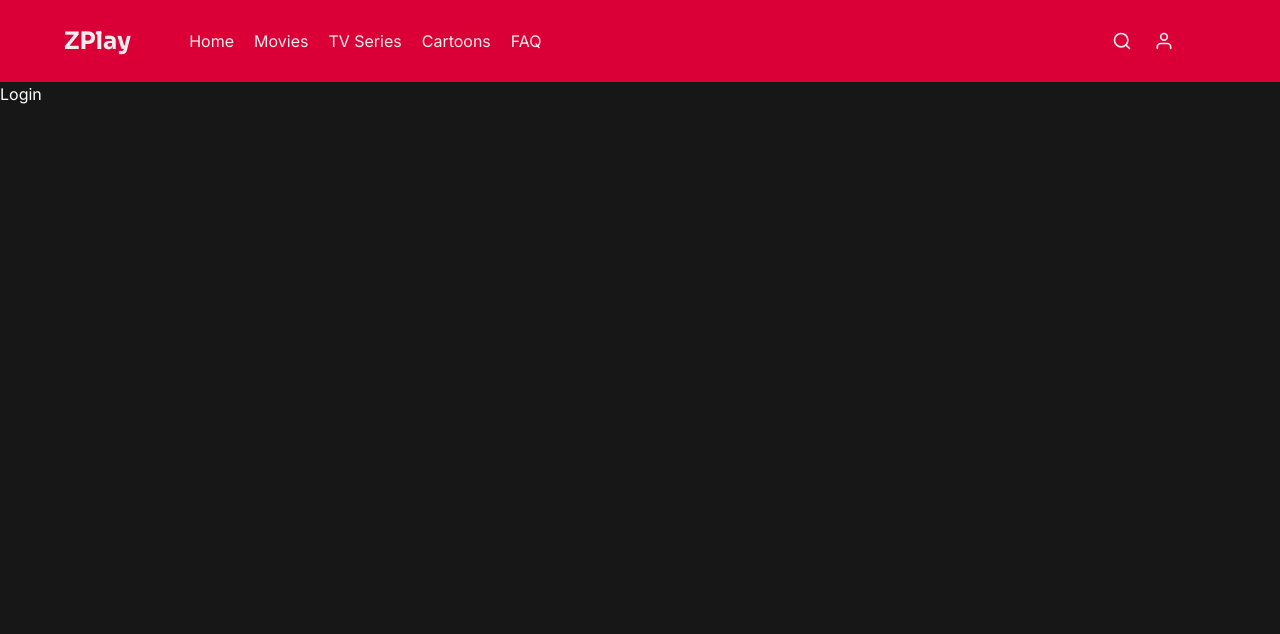
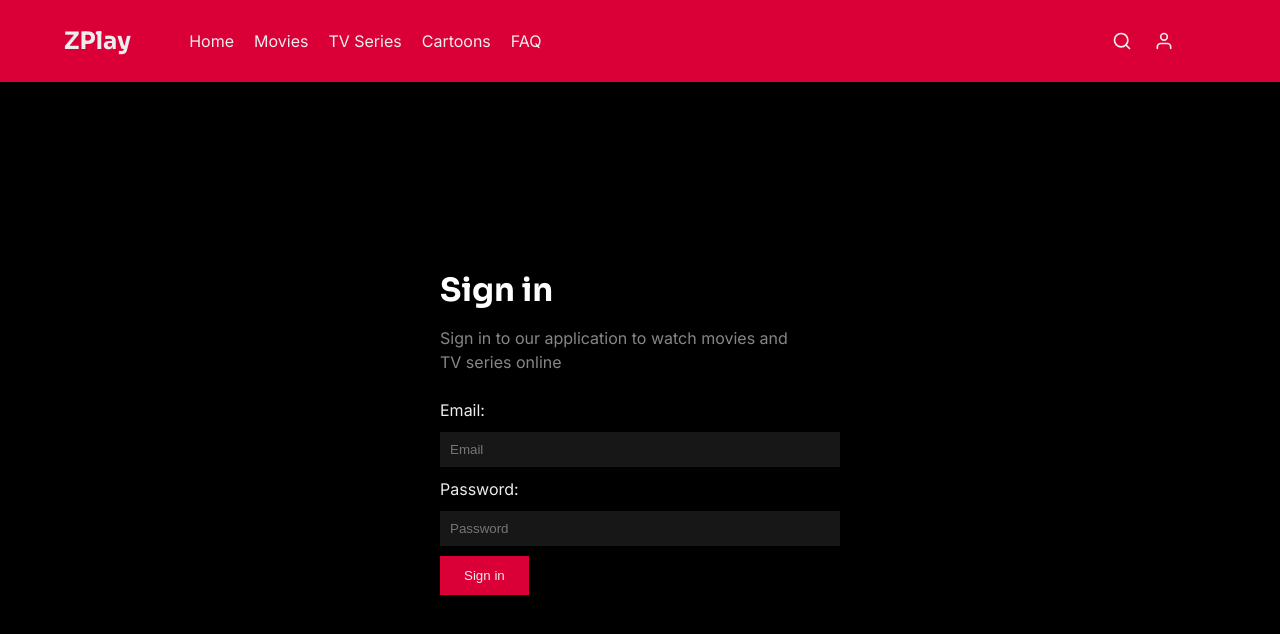
Before and after one commit to ainsoft-org/zplay.web, a Next.js app: page / in a window 1280 px wide. Shown: the top 634 px of the page. Built offline with nearby package versions, Linux system fonts and the light colour scheme.

Commit message:
Login page

```diff
--- a/components/auth/Login.jsx
+++ b/components/auth/Login.jsx
@@ -1,7 +1,126 @@
 import React from 'react';
+import styled from 'styled-components';
+import { Formik } from 'formik';
+import { theme } from '../../config/style.config';
+import { Button } from '../elements';
+
+const Container = styled.div`
+  padding: 10vh 64px;
+  display: flex;
+  align-items: center;
+  justify-content: center;
+  background-color: #000;
+  height: 90vh;
+`;
+
+const Form = styled.form`
+  min-width: 400px;
+  padding: 24px 0;
+  color: ${theme.colors.white};
+`;
+
+const Description = styled.p`
+  color: ${theme.colors.white + '90'};
+  padding-top: 12px;
+`;
+
+const Input = styled.input`
+  padding: 10px;
+  display: block;
+  width: 100%;
+  outline: none;
+  margin: 10px 0;
+  border: none;
+  background: ${theme.colors.black};
+  color: ${theme.colors.white};
+`;
+const Label = styled.label``;
+const Error = styled.div`
+  padding: 12px;
+  font-size: 12px;
+  background: ${theme.colors.primary + '20'};
+  color: ${theme.colors.primary};
+  margin-bottom: 10px;
+`;
 
 const Login = () => {
-  return <div>Login</div>;
+  return (
+    <Container>
+      <div>
+        <h1>Sign in</h1>
+        <Description>
+          Sign in to our application to watch movies and
+          <br /> TV series online
+        </Description>
+        <Formik
+          initialValues={{ email: '', password: '' }}
+          validate={(values) => {
+            const errors = {};
+            if (!values.email) {
+              errors.email = 'Email is Required';
+            } else if (
+              !/^[A-Z0-9._%+-]+@[A-Z0-9.-]+\.[A-Z]{2,}$/i.test(values.email)
+            ) {
+              errors.email = 'Invalid email address';
+            }
+            return errors;
+          }}
+          onSubmit={(values, { setSubmitting }) => {
+            setTimeout(() => {
+              alert(JSON.stringify(values, null, 2));
+              setSubmitting(false);
+            }, 400);
+          }}
+        >
+          {({
+            values,
+            errors,
+            touched,
+            handleChange,
+            handleBlur,
+            handleSubmit,
+            isSubmitting,
+            /* and other goodies */
+          }) => (
+            <Form onSubmit={handleSubmit}>
+              <div>
+                <Label>Email:</Label>
+                <Input
+                  type="email"
+                  name="email"
+                  onChange={handleChange}
+                  onBlur={handleBlur}
+                  value={values.email}
+                  placeholder="Email"
+                />
+                {errors.email && touched.email && (
+                  <Error> {errors.email} </Error>
+                )}
+              </div>
+              <div>
+                <Label>Password:</Label>
+                <Input
+                  type="password"
+                  name="password"
+                  onChange={handleChange}
+                  onBlur={handleBlur}
+                  value={values.password}
+                  placeholder="Password"
+                />
+
+                {errors.password && touched.password && (
+                  <Error> {errors.password} </Error>
+                )}
+              </div>
+              <Button type="submit" disabled={isSubmitting}>
+                Sign in
+              </Button>
+            </Form>
+          )}
+        </Formik>
+      </div>
+    </Container>
+  );
 };
 
 export default Login;
--- /dev/null
+++ b/components/elements/Button.jsx
@@ -0,0 +1,16 @@
+import React from 'react';
+import styled from 'styled-components';
+import { theme } from '../../config/style.config';
+
+const ButtonWarapper = styled.button`
+  border: none;
+  padding: 12px 24px;
+  color: ${theme.colors.white};
+  background: ${theme.colors.primary};
+`;
+
+const Button = ({ children }) => {
+  return <ButtonWarapper>{children}</ButtonWarapper>;
+};
+
+export default Button;
--- a/components/elements/RoundButton.jsx
+++ b/components/elements/RoundButton.jsx
@@ -1,5 +1,4 @@
 import React from 'react';
-
 import styled from 'styled-components';
 const Button = styled.button`
   transition: all 0.2s ease-in-out;
--- a/components/elements/index.js
+++ b/components/elements/index.js
@@ -1,2 +1,3 @@
 import RoundButton from './RoundButton';
-export { RoundButton };
+import Button from './Button';
+export { RoundButton, Button };
--- a/package.json
+++ b/package.json
@@ -9,6 +9,7 @@
     "lint": "next lint"
   },
   "dependencies": {
+    "formik": "^2.2.9",
     "next": "12.1.0",
     "react": "17.0.2",
     "react-dom": "17.0.2",
```
Also changed, not shown: 1 other file (tests, documents, lock files or other folders).
